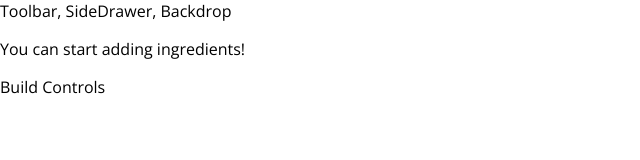
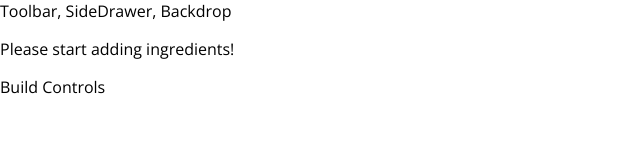
Before and after one commit to angeloAlbertoMonteleone/burgerApp_withReact, a React app: page / in a window 1280 px wide. Shown: the top 160 px of the page, without its empty margins (0-640 px from the left). Built offline with nearby package versions, Linux system fonts and the light colour scheme.

Commit message:
<p> added for a display message

```diff
--- a/src/components/Layout/Burger/Burger.js
+++ b/src/components/Layout/Burger/Burger.js
@@ -5,14 +5,14 @@ import BurgerIngredient from './BurgerIngredients/BurgerIngredients';
 const burger = (props) => {
     let transformedIngredients = Object.keys(props.ingredients)
     .map(ing => {
-        return [...Array(props.ingredients[ing])] .map((_, i) => {
+        return [...Array(props.ingredients[ing])].map((_, i) => {
            return <BurgerIngredient key={ing + i} type={ing} />
         })
         }).reduce((arr, el) => {
             return arr.concat(el)
         }, []);
         if(transformedIngredients.length === 0) {
-            transformedIngredients = <p>You can start adding ingredients!</p>
+            transformedIngredients = <p>Please start adding ingredients!</p>
         }
     return (
         <div className={classes.Burger}>
```
